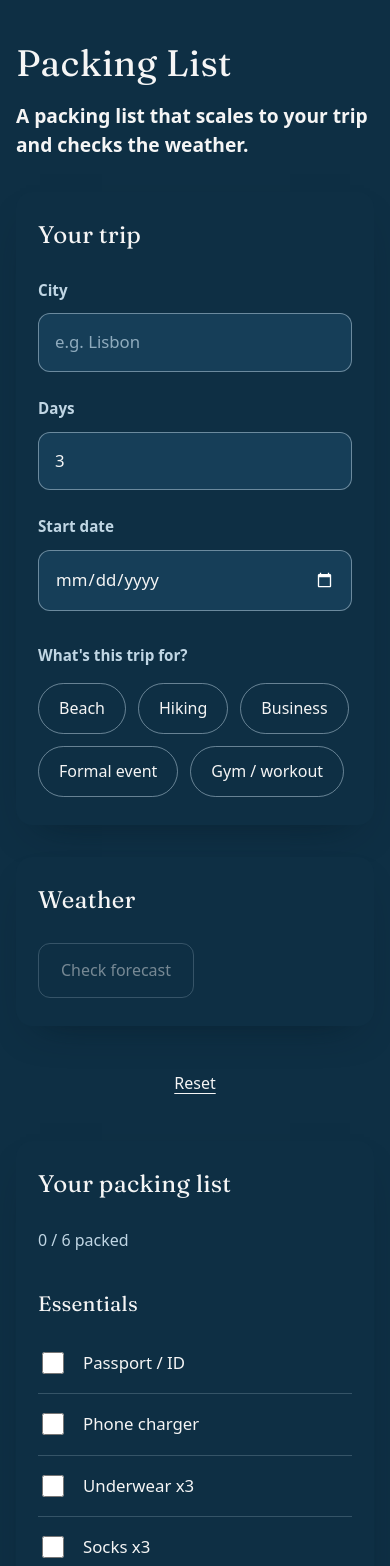
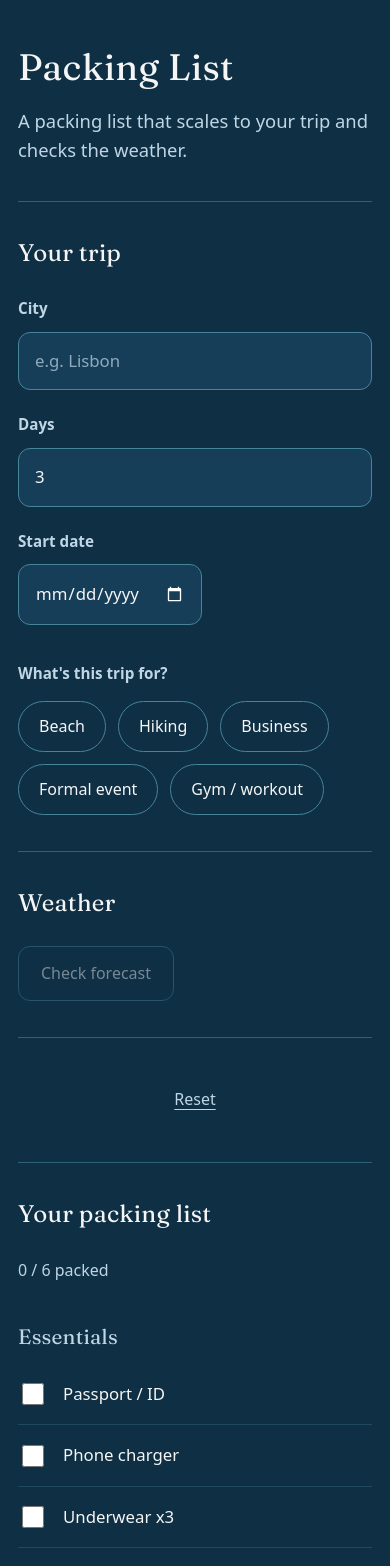
Before and after one commit to karinamercedes/packing-list, a React (Vite) app: page / in a window 390 px wide. Shown: the top 1566 px of the page. Built offline with nearby package versions, Linux system fonts and the light colour scheme.

Commit message:
Update packing styles

```diff
--- a/src/App.css
+++ b/src/App.css
@@ -1,14 +1,14 @@
 :root {
-  --bg: #0e2f44;            /* page background (packing) */
-  --panel: #0e2f44;         /* 468499 dark panels that hold each section */
-  --field: #163e58;         /* inputs, slightly lighter than the panel */
+  --bg: #0e2f44;            /* whole-page background (packing) */
+  --field: #163e58;         /* inputs, one step lighter than the page */
   --accent: #beb957;
   --accent-text: #0e2f44;
   --text: #f5f5f5;
   --heading: #f5f5f5;
-  --muted: #c0d6e4;
-  --line: rgba(192, 214, 228, 0.22);
-  --line-strong: rgba(192, 214, 228, 0.5);
+  --muted: #c0d6e4;         /* light blue: labels, secondary text */
+  --line: rgba(70, 132, 153, 0.6);   /* teal #468499: dividers, borders */
+  --line-soft: rgba(70, 132, 153, 0.3);
+  --teal: #468499;
   --success: #68976b;
   --danger: #ffb4a3;
   --font-heading: 'Fraunces', Georgia, serif;
@@ -27,7 +27,7 @@ body {
   line-height: 1.7;
 }
 
-.app { max-width: 680px; margin: 0 auto; padding: 64px 20px 120px; }
+.app { max-width: 680px; margin: 0 auto; padding: 72px 24px 120px; }
 
 /* ---------- Type ---------- */
 
@@ -40,29 +40,31 @@ h1, h2, h3 {
 }
 h1 { margin: 0 0 16px; font-size: 2.9rem; }
 h2 { margin: 0 0 28px; font-size: 1.7rem; }
-h3 { margin: 36px 0 16px; font-size: 1.3rem; }
+h3 { margin: 40px 0 14px; font-size: 1.3rem; color: var(--muted); }
 
-/* Sits directly on the teal page, so it stays light, large and semi-bold
-   to remain readable there. */
-.subhead { color: var(--text); margin: 0 0 20px; font-size: 1.2rem; font-weight: 600; line-height: 1.5; }
+.subhead { color: var(--muted); margin: 0 0 20px; font-size: 1.15rem; line-height: 1.6; }
+.muted { color: var(--muted); font-size: 1rem; margin: 0; }
+.label-row { font-size: 0.95rem; font-weight: 600; color: var(--muted); margin: 36px 0 14px; }
 
-.muted { color: var(--muted); font-size: 1rem; margin: 0; }
-.label-row { font-size: 0.95rem; font-weight: 600; color: var(--muted); margin: 32px 0 14px; }
-
-/* ---------- Sections (dark panels, single column) ---------- */
+/* ---------- Sections (no panels, just teal divider lines) ---------- */
 
 .section {
-  background: var(--panel);
-  border-radius: 20px;
-  padding: 40px 36px;
-  margin-top: 32px;
-  box-shadow: 0 18px 40px -24px rgba(6, 24, 36, 0.7);
+  border-top: 1px solid var(--line);
+  border-bottom: 1px solid var(--line);
+  padding: 48px 0;
+  margin-top: 48px;
 }
-.section + .section { margin-top: 32px; }
+.section + .section { margin-top: 0; border-top: none; }
 
 /* ---------- Form ---------- */
 
-.grid { display: grid; grid-template-columns: 1fr; gap: 24px; }
+/* Two columns, but every field spans the full width by default... */
+.grid { display: grid; grid-template-columns: 1fr 1fr; gap: 26px 20px; }
+.grid > * { grid-column: 1 / -1; }
+
+/* ...except days + start date, which share one line. */
+.grid > label:has(input[name="days"]),
+.grid > label:has(input[name="startDate"]) { grid-column: auto; }
 
 label {
   display: flex;
@@ -77,13 +79,14 @@ input, select {
   font: inherit;
   font-size: 1.05rem;
   font-weight: 400;
+  width: 100%;
   padding: 14px 16px;
-  border: 1px solid var(--line-strong);
+  border: 1px solid var(--teal);
   border-radius: 12px;
   background: var(--field);
   color: var(--text);
 }
-select option { background: var(--panel); color: var(--text); }
+select option { background: var(--bg); color: var(--text); }
 input::placeholder { color: #8fabbd; }
 
 input:focus, select:focus, button:focus-visible {
@@ -107,7 +110,7 @@ button {
   cursor: pointer;
   padding: 13px 22px;
   border-radius: 12px;
-  border: 1px solid var(--line-strong);
+  border: 1px solid var(--teal);
   background: transparent;
   color: var(--text);
 }
@@ -129,8 +132,8 @@ button:disabled { opacity: 0.45; cursor: not-allowed; }
   flex-direction: column;
   align-items: center;
   gap: 18px;
-  margin-top: 40px;
-  margin-bottom: 40px;
+  margin-top: 44px;
+  margin-bottom: 44px;
 }
 
 /* Main action button */
@@ -148,34 +151,31 @@ button:disabled { opacity: 0.45; cursor: not-allowed; }
   background: none;
   border: none;
   padding: 4px 6px;
-  color: var(--text);
+  color: var(--muted);
   font: inherit;
   text-decoration: underline;
   text-underline-offset: 4px;
 }
 .link-reset:hover { color: var(--accent); border: none; }
 
-/* ---------- Messages ---------- */
+/* ---------- Messages (a coloured line on the left, no box) ---------- */
 
 .error { color: var(--danger); font-size: 1rem; }
 
 .banner {
-  margin: 24px 0;
-  padding: 20px 24px;
-  border-radius: 14px;
-  border: 1px solid var(--line-strong);
-  background: var(--panel);
+  margin: 28px 0;
+  padding: 6px 0 6px 20px;
+  border-left: 3px solid var(--teal);
 }
 .banner p { margin: 8px 0; font-size: 1rem; }
-.banner.tight { border-color: var(--accent); }
+.banner.tight { border-left-color: var(--accent); }
 
 /* ---------- Packing list ---------- */
 
-.category { margin-top: 36px; }
-.category:first-child { margin-top: 0; }
+.category { margin-top: 40px; }
 
 .packing-items { list-style: none; padding: 0; margin: 0; }
-.packing-items li { border-top: 1px solid var(--line); }
+.packing-items li { border-top: 1px solid var(--line-soft); }
 .packing-items li:first-child { border-top: none; }
 
 .check-row {
@@ -203,8 +203,9 @@ button:disabled { opacity: 0.45; cursor: not-allowed; }
 
 @media (max-width: 560px) {
   html { font-size: 16px; }
-  .app { padding: 40px 16px 96px; }
+  .app { padding: 44px 18px 96px; }
   h1 { font-size: 2.3rem; }
   h2 { font-size: 1.5rem; }
-  .section { padding: 28px 22px; border-radius: 16px; }
+  .section { padding: 36px 0; margin-top: 36px; }
+  .grid { gap: 22px 14px; }
 }
```
